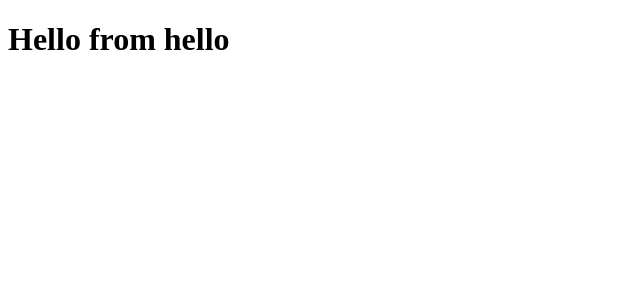
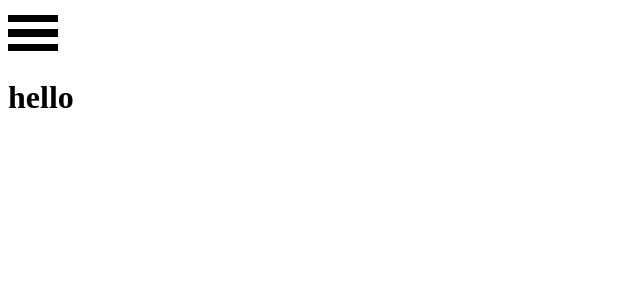
Before and after one commit to micdra7/online-shop-frontend, a React app: page / in a window 1280 px wide. Shown: the top 300 px of the page, without its empty margins (0-640 px from the left). Built offline with nearby package versions, Linux system fonts and the light colour scheme.

Commit message:
feat: add jest + its config start work on navbar with burger additional config for ts and tslint

```diff
--- a/src/components/container/App.tsx
+++ /dev/null
@@ -1,10 +0,0 @@
-import * as React from 'react';
-
-export interface IAppProps { message: string; };
-
-const App: React.FC<IAppProps> = (props) =>
-    <h1>
-        Hello from {props.message}
-    </h1>;
-
-export default App;
--- /dev/null
+++ b/src/components/container/App/App.tsx
@@ -0,0 +1,29 @@
+import React, { useState } from 'react';
+import { BrowserRouter as Router, Switch, Route } from 'react-router-dom';
+import Burger from '../../presentational/Burger/Burger';
+
+export interface AppProps { message: string; }
+
+const App: React.FC<AppProps> = ({ message }) => {
+
+    const [active, setActive] = useState(false);
+
+    const handle = (event?: any) => {
+        setActive(!active);
+    };
+
+    return (
+        <Router>
+            <Burger active={active} handleClick={handle} />
+            <Switch>
+                <Route exact path='/'>
+                    <h1 data-testid='appComponent'>
+                        {message}
+                    </h1>
+                </Route>
+            </Switch>
+        </Router>
+    );
+};
+
+export default App;
--- /dev/null
+++ b/src/components/presentational/Burger/Burger.scss
@@ -0,0 +1,22 @@
+.burger {
+    display: flex;
+    justify-content: space-evenly;
+    align-items: center;
+    flex-flow: column nowrap;
+
+    & * {
+        display: block;
+        width: 100%;
+        height: 15%;
+        color: black;
+        background-color: black;
+        transition: all .5s ease-in-out;
+    }
+
+    &.active {
+
+        & .second {
+            opacity: 0;
+        }
+    }
+}
--- /dev/null
+++ b/src/components/presentational/Burger/Burger.tsx
@@ -0,0 +1,21 @@
+import React from 'react';
+import './Burger.scss';
+
+export interface BurgerProps {
+    componentSize?: number;
+    active: boolean;
+    handleClick: (event?: any) => void;
+}
+
+const Burger: React.FC<BurgerProps> = ({ active, componentSize = 50, handleClick }) => (
+    <div className={active ? 'burger active' : 'burger'}
+        style={{width: `${componentSize}px`, height: `${componentSize}px`}}
+        onClick={handleClick}>
+
+        <span className='first' />
+        <span className='second' />
+        <span className='third' />
+    </div>
+);
+
+export default Burger;
--- /dev/null
+++ b/src/globals.d.ts
@@ -0,0 +1 @@
+import '@testing-library/jest-dom/extend-expect';
--- a/src/index.tsx
+++ b/src/index.tsx
@@ -1,5 +1,5 @@
 import * as React from 'react';
 import * as ReactDOM from 'react-dom';
-import App from './components/container/App';
+import App from './components/container/App/App';
 
-ReactDOM.render(<App message="hello" />, document.getElementById('app'));
+ReactDOM.render(<App message='hello' />, document.getElementById('app'));
--- a/tsconfig.json
+++ b/tsconfig.json
@@ -7,6 +7,7 @@
         "strict": true,
         "module": "commonjs",
         "target": "es5",
+        "esModuleInterop": true,
         "jsx": "react"
     },
     "include": ["src"]
--- a/tslint.json
+++ b/tslint.json
@@ -11,6 +11,9 @@
         },
         "no-consecutive-blank-lines": true,
         "semicolon": [true, "always"],
-        "quotemark": [true, "single"]
+        "quotemark": [true, "single"],
+        "ordered-imports": false,
+        "jsx-boolean-value": false,
+        "jsx-alignment": false
     }
 }
```
Also changed, not shown: jest.config.js (added, +11 -0 lines), package.json (+12 -2 lines), 1 other file (tests, documents, lock files or other folders).
